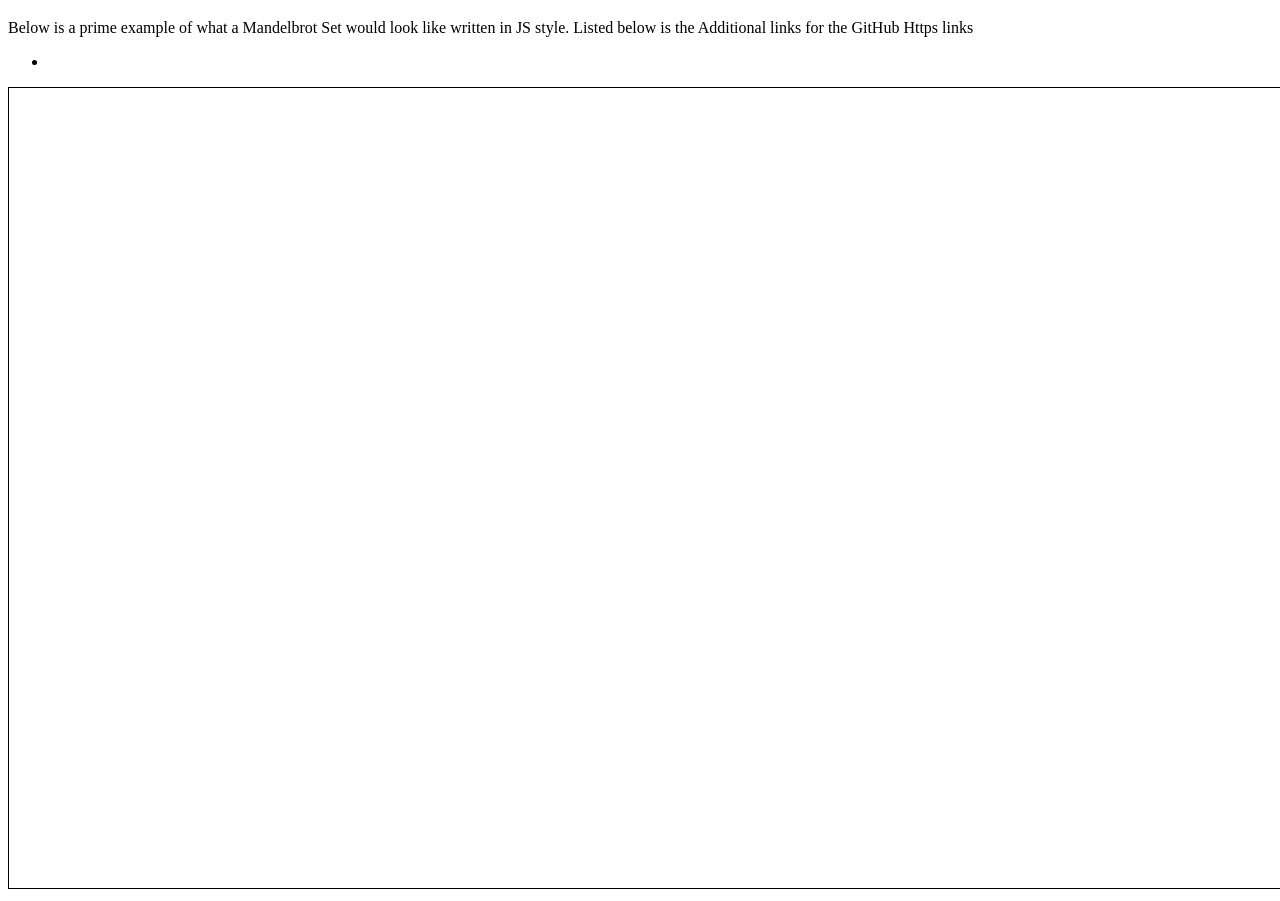
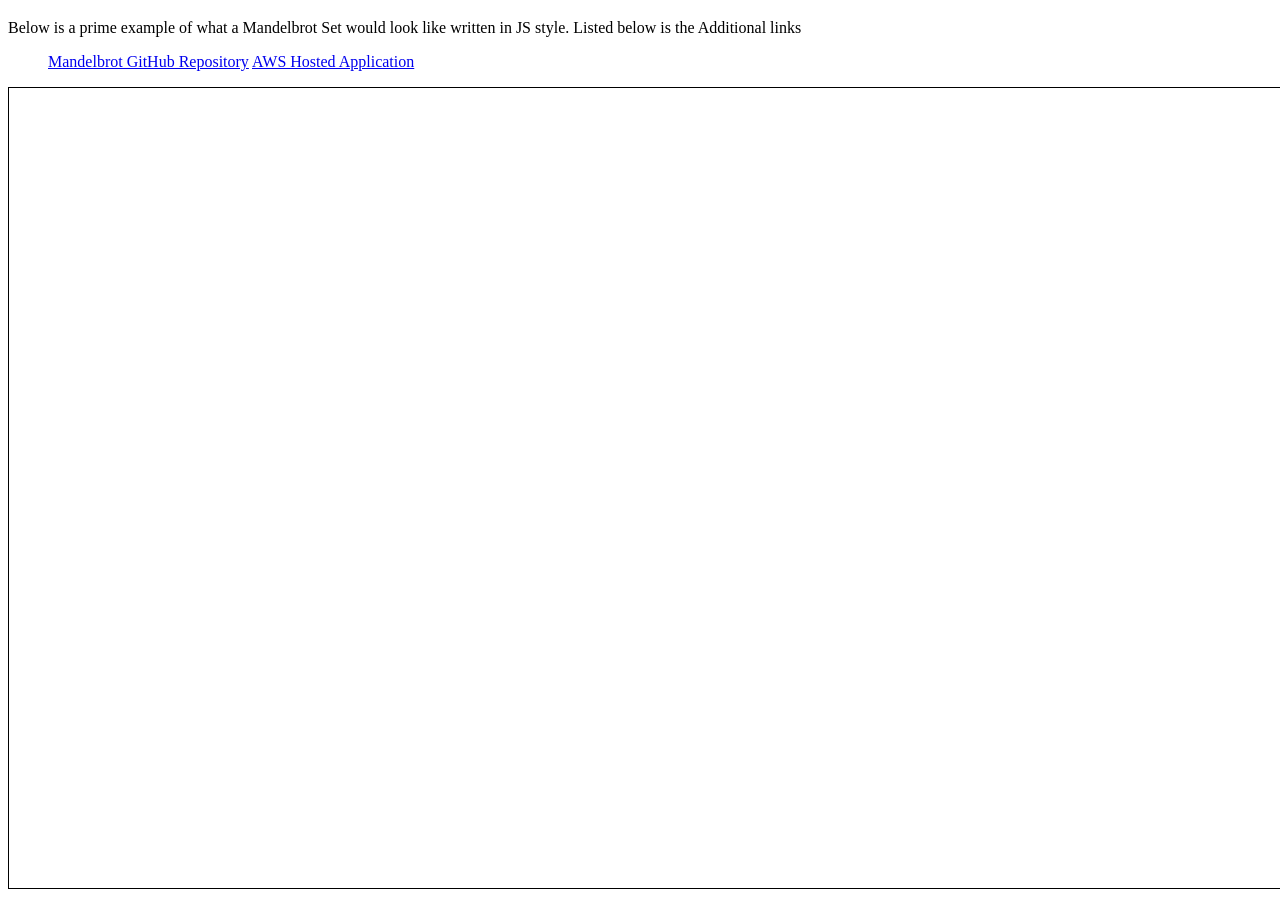
Before and after one commit to Mjecuse/Mandelbrot, a plain HTML site: page index.html in a window 1280 px wide. Drawn offline with Linux system fonts and the light colour scheme.

Commit message:
Update index.html

```diff
--- a/index.html
+++ b/index.html
@@ -6,10 +6,10 @@
 <body>
   <p>
     Below is a prime example of what a Mandelbrot Set would look like written in JS style.
-    Listed below is the Additional links for the GitHub Https links
+    Listed below is the Additional links
     <ul>
-  <li><a href="https://github.com/Mjecuse/Mandelbrot.git" target="Github Mandelbrot link"</a></li>
-  <li<a href="https://https://main.d2dwrqvuor357l.amplifyapp.com/" target="AWS Link"</a></li>
+<a href="https://github.com/Mjecuse/Mandelbrot.git" target="_blank">Mandelbrot GitHub Repository</a>
+<a href="https://main.d2dwrqvuor357l.amplifyapp.com/" target="_blank">AWS Hosted Application</a>
 </ul>
   </p>
 
```
